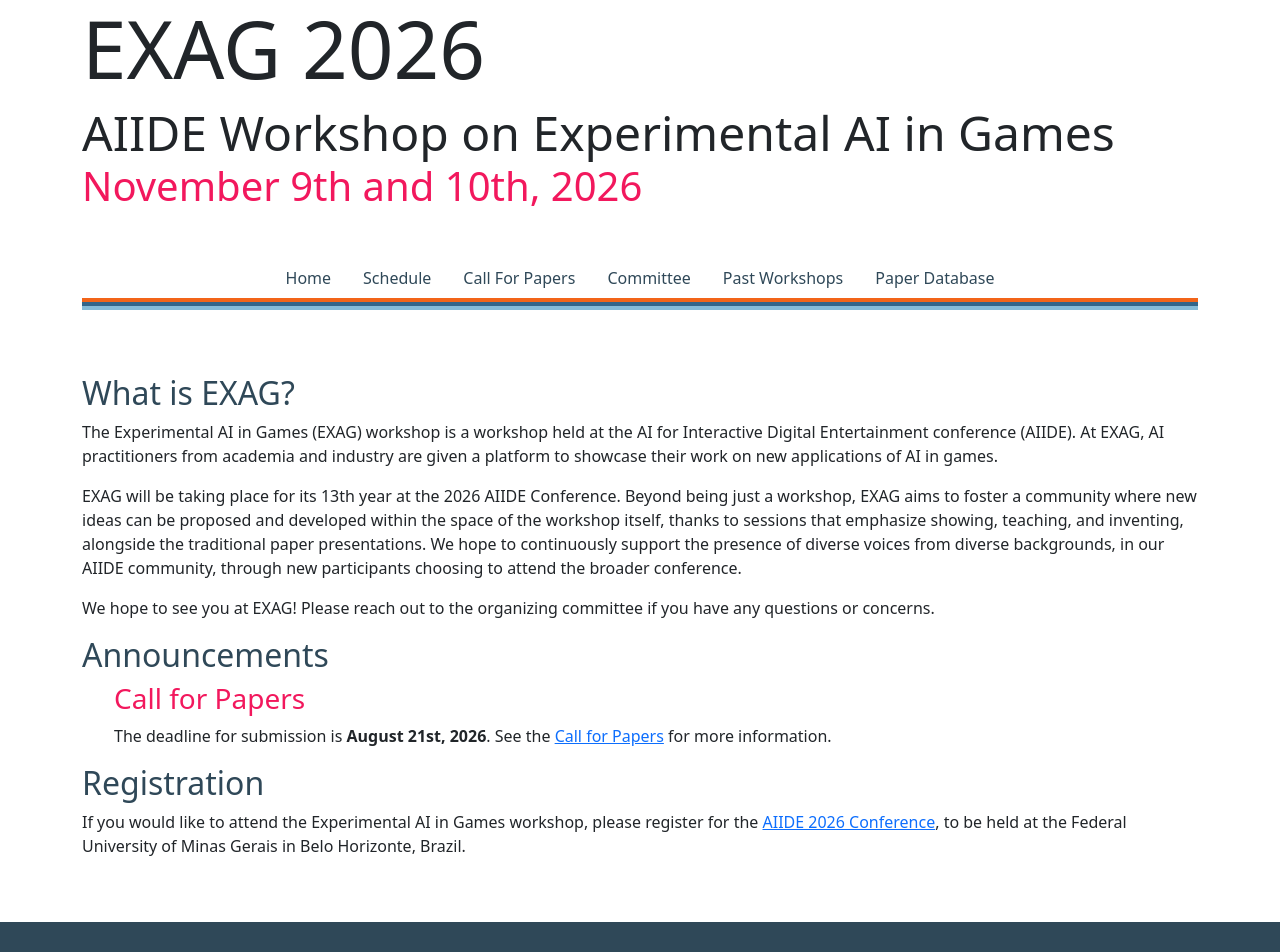
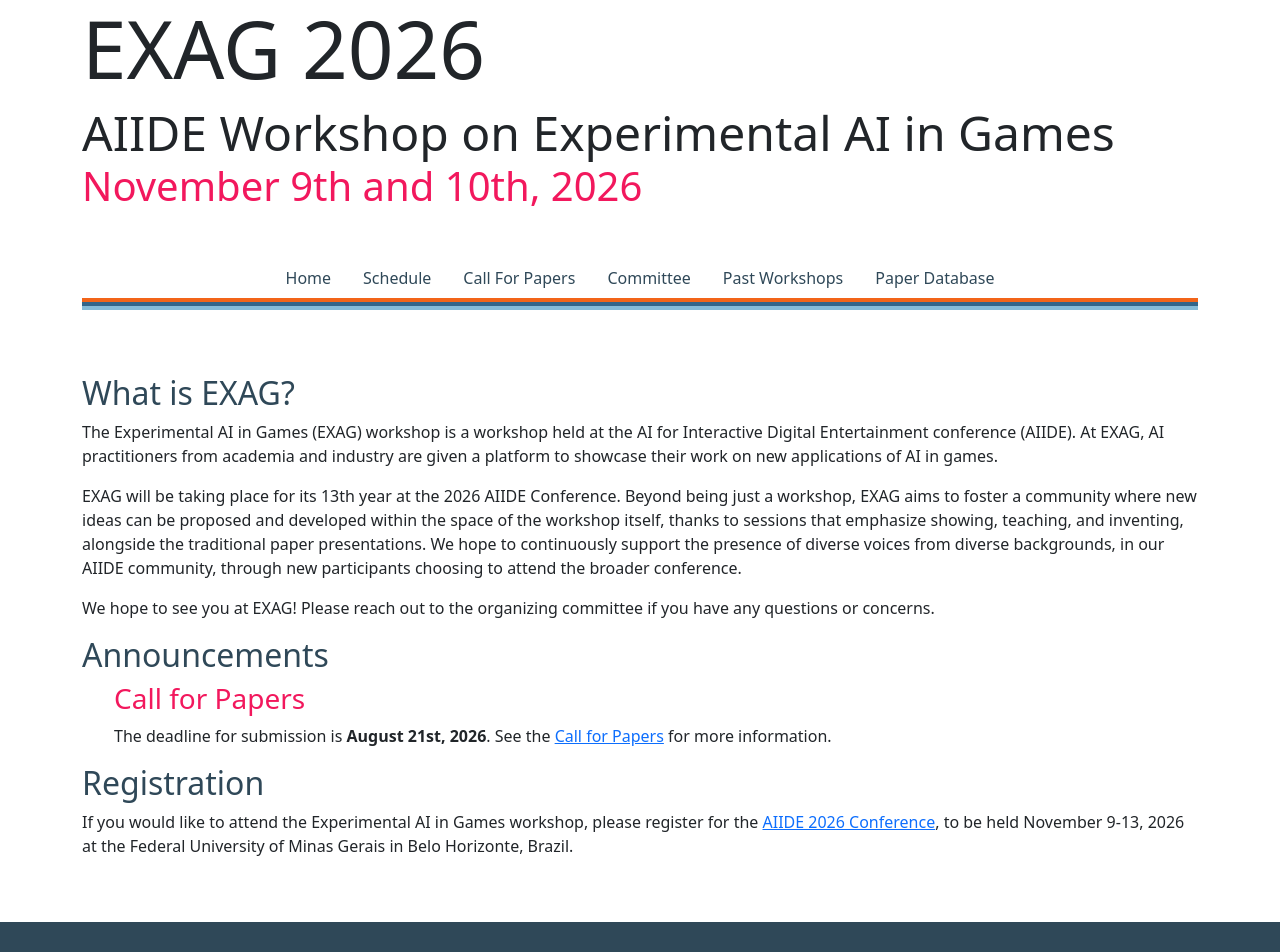
Before and after one commit to aiide-exag/aiide-exag.github.io, a Next.js app: page / in a window 1280 px wide. Shown: the top 952 px of the page. Built offline with nearby package versions, Linux system fonts and the light colour scheme.

Commit message:
finish remove 2025 info

```diff
--- a/src/pages/index.tsx
+++ b/src/pages/index.tsx
@@ -58,7 +58,7 @@
                         >
                             AIIDE 2026 Conference
                         </a>
-                        , to be held at the Federal University of Minas Gerais in Belo Horizonte, Brazil.
+                        , to be held November 9-13, 2026 at the Federal University of Minas Gerais in Belo Horizonte, Brazil.
                     </p>
                 </div>
             </Container>
```
